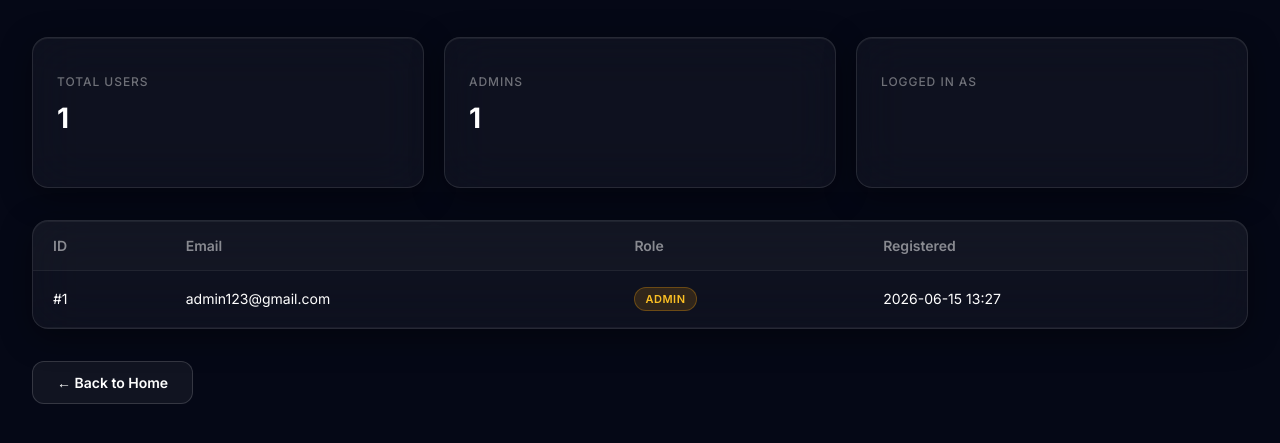
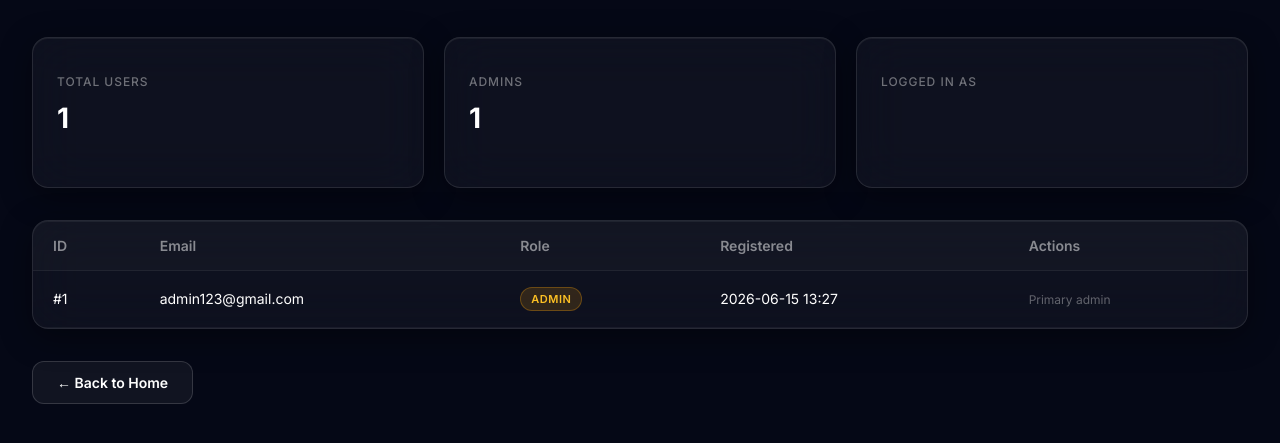
Before and after one commit to Maks2425/PixelCoin, a Flask app: template templates/admin.html in a window 1280 px wide. Shown: the part 271-714 px from the top of the page. Run offline with Flask 3, Linux system fonts and the light colour scheme; the template is opened without the code that fills it: values that come from a table or form of the project are taken from there, most other values are stand-ins (such as "Sample title", 1, 10 or a date in 2020).

Commit message:
Add admin user management functionality
- Updated main.py to include a new route for toggling user admin status with appropriate checks and flash messages.
- Enhanced admin.html to display action buttons for making or removing admin roles for users.
- Introduced new CSS styles for admin action buttons to improve UI experience.

```diff
--- a/main.py
+++ b/main.py
@@ -32,7 +32,7 @@ def create_app() -> Flask:
 
     @app.context_processor
     def inject_user():
-        return {"current_user": current_user}
+        return {"current_user": current_user, "ADMIN_EMAIL": ADMIN_EMAIL}
 
     with app.app_context():
         db.create_all()
@@ -144,6 +144,38 @@ def register_routes(app: Flask) -> None:
         admin_count = sum(1 for u in users if u.is_administrator)
         return render_template("admin.html", users=users, admin_count=admin_count)
 
+    @app.route("/admin/users/<int:user_id>/toggle-admin", methods=["POST"])
+    @admin_required
+    def toggle_admin(user_id: int):
+        user = db.session.get(User, user_id)
+        if user is None:
+            flash("User not found.", "error")
+            return redirect(url_for("admin"))
+
+        if user.id == current_user.id:
+            flash("You cannot change your own admin role.", "error")
+            return redirect(url_for("admin"))
+
+        if user.email.lower() == ADMIN_EMAIL.lower():
+            flash("This account is the primary admin and cannot be changed.", "error")
+            return redirect(url_for("admin"))
+
+        if user.is_admin:
+            admins = db.session.scalars(select(User)).all()
+            admin_count = sum(1 for u in admins if u.is_administrator)
+            if admin_count <= 1:
+                flash("Cannot remove the last admin.", "error")
+                return redirect(url_for("admin"))
+            user.is_admin = False
+            db.session.commit()
+            flash(f"{user.email} is no longer an admin.", "success")
+        else:
+            user.is_admin = True
+            db.session.commit()
+            flash(f"{user.email} is now an admin.", "success")
+
+        return redirect(url_for("admin"))
+
 
 app = create_app()
 
--- a/static/css/styles.css
+++ b/static/css/styles.css
@@ -412,3 +412,34 @@ main { padding-bottom: 3.5rem; }
   border: 1px solid rgba(168, 85, 247, 0.2);
 }
 .admin-actions { margin-top: 2rem; }
+
+.btn-admin {
+  padding: 0.375rem 0.75rem;
+  border: none;
+  border-radius: 0.5rem;
+  font-size: 0.75rem;
+  font-weight: 600;
+  cursor: pointer;
+  transition: all 0.2s;
+  white-space: nowrap;
+}
+.btn-admin-add {
+  background: rgba(245, 158, 11, 0.15);
+  color: var(--gold-light);
+  border: 1px solid rgba(245, 158, 11, 0.3);
+}
+.btn-admin-add:hover {
+  background: rgba(245, 158, 11, 0.25);
+}
+.btn-admin-remove {
+  background: rgba(248, 113, 113, 0.1);
+  color: #fca5a5;
+  border: 1px solid rgba(248, 113, 113, 0.25);
+}
+.btn-admin-remove:hover {
+  background: rgba(248, 113, 113, 0.2);
+}
+.admin-action-muted {
+  font-size: 0.75rem;
+  color: rgba(255,255,255,0.35);
+}
--- a/templates/admin.html
+++ b/templates/admin.html
@@ -50,6 +50,7 @@
               <th>Email</th>
               <th>Role</th>
               <th>Registered</th>
+              <th>Actions</th>
             </tr>
           </thead>
           <tbody>
@@ -65,6 +66,21 @@
                 {% endif %}
               </td>
               <td>{{ user.created_at.strftime('%Y-%m-%d %H:%M') if user.created_at else '—' }}</td>
+              <td>
+                {% if user.id == current_user.id %}
+                  <span class="admin-action-muted">You</span>
+                {% elif user.email.lower() == ADMIN_EMAIL.lower() %}
+                  <span class="admin-action-muted">Primary admin</span>
+                {% elif user.is_admin %}
+                  <form method="post" action="{{ url_for('toggle_admin', user_id=user.id) }}">
+                    <button type="submit" class="btn-admin btn-admin-remove">Remove Admin</button>
+                  </form>
+                {% else %}
+                  <form method="post" action="{{ url_for('toggle_admin', user_id=user.id) }}">
+                    <button type="submit" class="btn-admin btn-admin-add">Make Admin</button>
+                  </form>
+                {% endif %}
+              </td>
             </tr>
             {% endfor %}
           </tbody>
```
